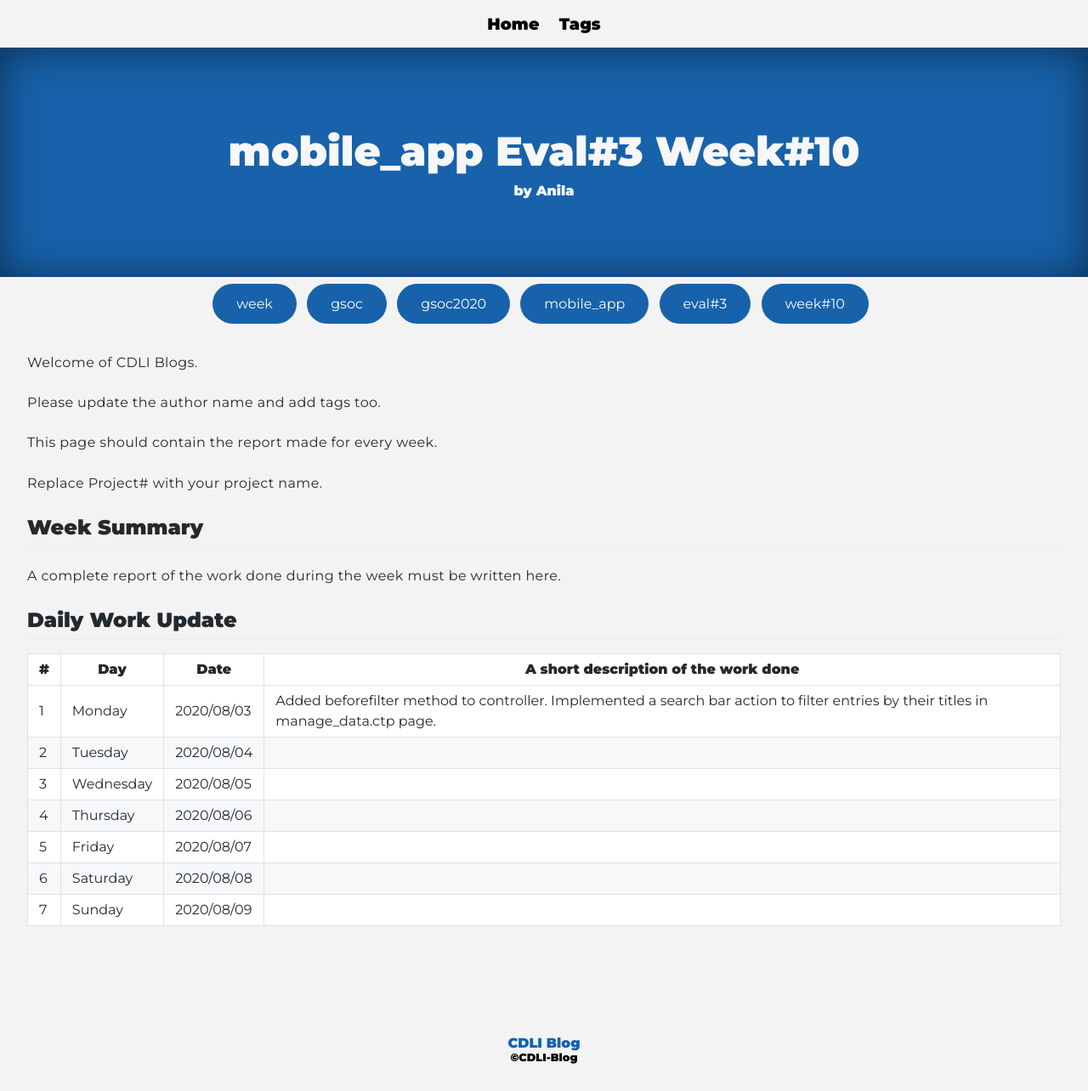
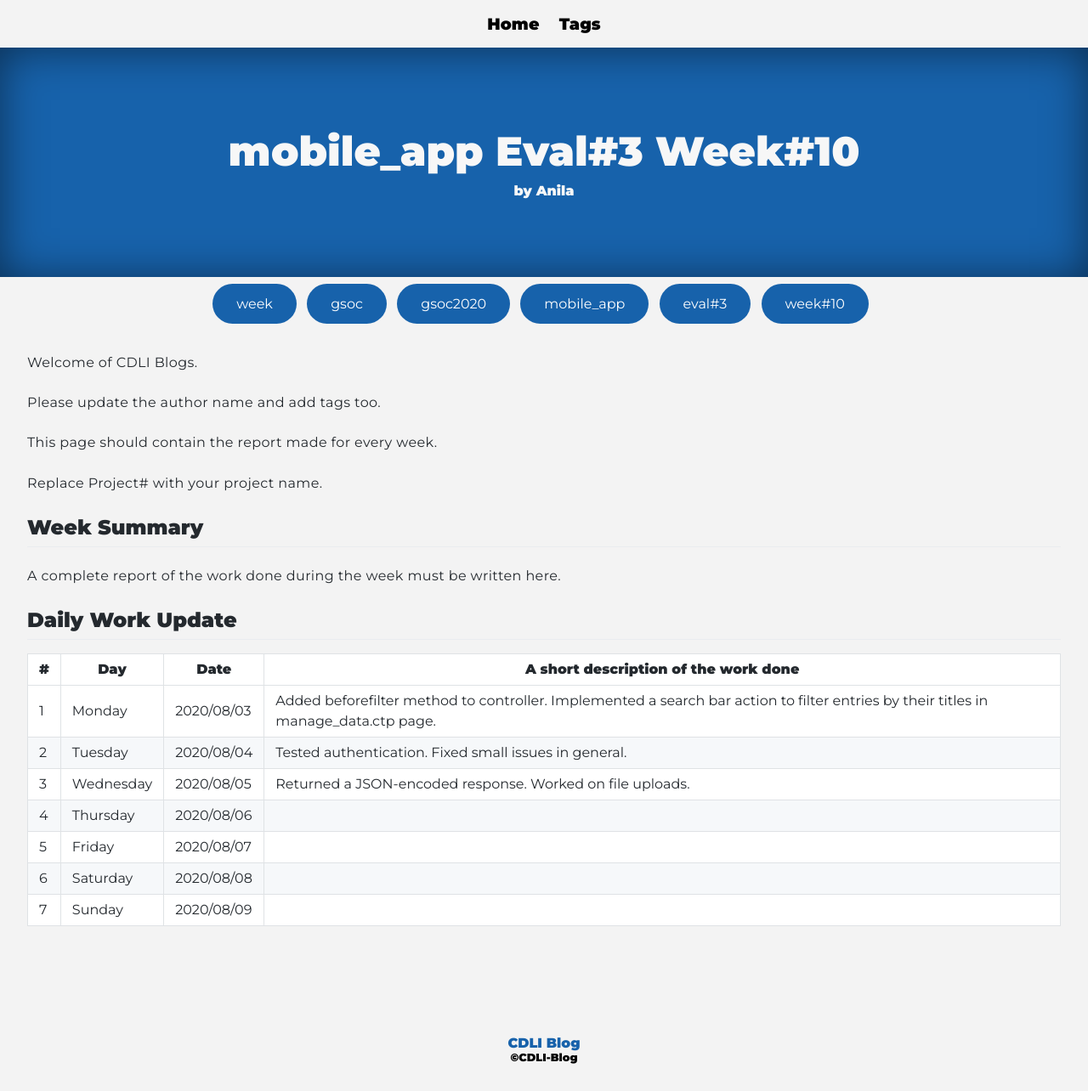
Before and after one commit to cdli-gh/blog, a Jekyll site: the page built from _blog/gsoc20/mobile_app/posts/12_week10.md, in a window 1280 px wide. Shown: the whole page at 85% size. Built offline with Jekyll 4.4.1, drawn with Linux system fonts in a browser that asks for light colours; Markdown is read by kramdown in place of the engine named in the settings.

Commit message:
Update 12_week10.md

```diff
--- a/_blog/gsoc20/mobile_app/posts/12_week10.md
+++ b/_blog/gsoc20/mobile_app/posts/12_week10.md
@@ -22,8 +22,8 @@ A complete report of the work done during the week must be written here.
 |\#|Day|Date|A short description of the work done|
 |---	|---	|---	|---	|
 |1   	| Monday 	|   2020/08/03	|Added beforefilter method to controller. Implemented a search bar action to filter entries by their titles in manage_data.ctp page.   	|
-|2   	| Tuesday  	|   2020/08/04	|   	|
-|3   	| Wednesday  	|  2020/08/05 	|   	|
+|2   	| Tuesday  	|   2020/08/04	|Tested authentication. Fixed small issues in general.   	|
+|3   	| Wednesday  	|  2020/08/05 	|Returned a JSON-encoded response. Worked on file uploads.    	|
 |4   	| Thursday  	|   2020/08/06	|   	|
 |5   	| Friday  	|   2020/08/07	|   	|
 |6   	| Saturday  	|   2020/08/08	|   	|
```
